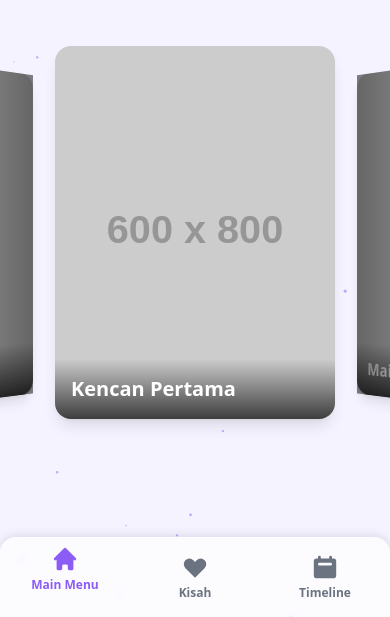
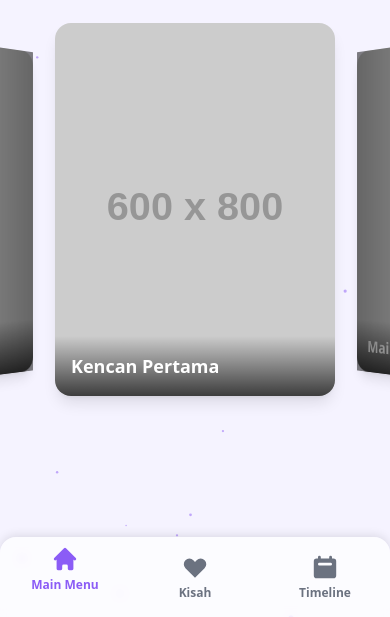
Before and after one commit to yayangurayan/gembul, a website: page home.html in a window 390 px wide. Both pictures are taken after a click on the button "Main Menu". Shown: the part 227-844 px from the top of the page. Drawn offline with nearby package versions, Linux system fonts and the light colour scheme; placeholder pictures from the web are drawn by us.

Commit message:
update main

```diff
--- a/home.html
+++ b/home.html
@@ -12,7 +12,7 @@
     <!-- SwiperJS CSS -->
     <link rel="stylesheet" href="https://unpkg.com/swiper/swiper-bundle.min.css" />
 </head>
-<body class="bg-violet-50 text-gray-800 dark:bg-gray-900 dark:text-gray-200 font-sans transition-colors duration-500 opacity-0">
+<body class="bg-violet-50 text-gray-800 dark:bg-gray-900 dark:text-gray-200 font-sans transition-colors duration-500 opacity-0 overflow-x-hidden">
 
     <!-- Canvas for background particle animation -->
     <canvas id="particle-canvas" class="fixed top-0 left-0 w-full h-full -z-10"></canvas>
@@ -30,9 +30,9 @@
             <h2 class="text-4xl md:text-5xl text-violet-500 dark:text-violet-400" style="font-family: 'Dancing Script', cursive;">Dunia Gembyul</h2>
         </header>
 
-        <main id="content-area" class="relative">
+        <main id="content-area" class="relative min-h-[60vh]">
             <!-- Page 1: Main Menu (Moment Gallery) -->
-            <section id="main-menu-page" class="page-content">
+            <section id="main-menu-page" class="page-content is-active">
                 <div class="text-center mb-6 px-4">
                     <p id="random-quote" class="text-gray-500 dark:text-gray-400 italic">"Di antara milyaran manusia, hatiku memilihmu."</p>
                 </div>
@@ -52,7 +52,7 @@
             </section>
 
             <!-- Page 2: The Story -->
-            <section id="kisah-page" class="page-content hidden px-4 sm:px-6 md:px-10 lg:px-20">
+            <section id="kisah-page" class="page-content px-4 sm:px-6 md:px-10 lg:px-20">
                  <div class="content-wrapper max-w-3xl w-full bg-white dark:bg-gray-800/50 rounded-2xl shadow-lg p-6 md:p-8 mx-auto">
                     <h3 class="text-2xl md:text-3xl font-bold text-center text-violet-500 dark:text-violet-400 mb-4" style="font-family: 'Dancing Script', cursive;">Perjalanan Kisah Kita</h3>
                     <div class="space-y-4 text-gray-600 dark:text-gray-300 text-sm sm:text-base md:text-lg text-justify leading-relaxed">
@@ -63,7 +63,7 @@
             </section>
 
             <!-- Page 3: Timeline & Hopes -->
-            <section id="timeline-page" class="page-content hidden px-4 sm:px-6">
+            <section id="timeline-page" class="page-content px-4 sm:px-6">
                 <div class="content-wrapper max-w-2xl w-full mx-auto">
                     <div class="bg-gradient-to-r from-violet-500 to-purple-500 text-white text-center rounded-xl shadow-lg p-4 md:p-6 mb-8">
                         <p class="font-semibold text-base sm:text-lg">Kita telah bersama selama...</p>
--- a/src/input.css
+++ b/src/input.css
@@ -4,7 +4,6 @@
 
 /* --- FONT & BODY DEFAULTS --- */
 body { font-family: 'Poppins', sans-serif; }
-/* Prevents blue highlight on tap in mobile */
 * { -webkit-tap-highlight-color: transparent; }
 
 /* --- LOGIN & GLOBAL ANIMATIONS --- */
@@ -13,20 +12,27 @@ body { font-family: 'Poppins', sans-serif; }
 @keyframes shake { 10%, 90% { transform: translateX(-1px); } 20%, 80% { transform: translateX(2px); } 30%, 50%, 70% { transform: translateX(-4px); } 40%, 60% { transform: translateX(4px); } }
 .animate-shake { animation: shake 0.82s cubic-bezier(.36,.07,.19,.97) both; }
 
-/* --- MAIN PAGE & NAVIGATION --- */
+/* --- NEW: PAGE TRANSITION SYSTEM --- */
 .page-content {
-    @apply w-full py-4;
+    @apply absolute top-0 left-0 w-full h-full flex flex-col items-center justify-center p-4 transition-all duration-500 ease-in-out;
+    opacity: 0;
+    transform: scale(0.98) translateY(10px);
+    pointer-events: none; /* Make non-active pages non-interactive */
 }
-.content-wrapper {
-    @apply transition-transform duration-500;
+.page-content.is-active {
+    opacity: 1;
+    transform: scale(1) translateY(0);
+    pointer-events: auto; /* Make active page interactive */
 }
+
+/* --- NAVIGATION --- */
 .active-nav { color: #8b5cf6; /* text-violet-500 */ transform: translateY(-8px); }
 .dark .active-nav { color: #a78bfa; /* text-violet-400 */ }
 
 /* --- RESPONSIVE GALLERY WITH COVERFLOW EFFECT & NAVIGATION --- */
 .swiper-container {
     width: 100%;
-    max-width: calc(100% - 100px); /* Make space for nav buttons on larger screens */
+    max-width: calc(100% - 100px); /* Space for nav buttons on desktop */
     padding-top: 25px;
     padding-bottom: 50px;
 }
@@ -39,9 +45,9 @@ body { font-family: 'Poppins', sans-serif; }
 }
 .gallery-card img { @apply w-full h-full object-cover; }
 .gallery-card .overlay { @apply absolute bottom-0 left-0 right-0 p-4 bg-gradient-to-t from-black/70 to-transparent; }
-.gallery-card .overlay h4 { @apply text-white text-xl font-bold; }
+.gallery-card .overlay h4 { @apply text-white text-lg sm:text-xl font-bold; }
 
-/* NEW: Gallery Navigation Buttons */
+/* Gallery Navigation Buttons */
 .gallery-nav {
     @apply absolute top-1/2 -translate-y-1/2 z-10 w-12 h-12 rounded-full bg-white/50 dark:bg-gray-800/50 backdrop-blur-sm text-violet-500 dark:text-violet-400 shadow-lg transition hover:scale-110 active:scale-95 hidden md:flex items-center justify-center;
 }
@@ -58,6 +64,7 @@ body { font-family: 'Poppins', sans-serif; }
     @apply opacity-30 cursor-not-allowed;
 }
 
+/* Responsive adjustments */
 @media (min-width: 768px) {
     .swiper-slide { width: 40%; max-width: 320px; }
     .swiper-container { padding-top: 50px; }
--- a/src/js/main.js
+++ b/src/js/main.js
@@ -67,6 +67,7 @@ document.addEventListener('DOMContentLoaded', () => {
 
     function setupNavigation() {
         const navContainer = document.querySelector('nav');
+        const navButtons = [];
         const pages = document.querySelectorAll('.page-content');
         const navItems = [
             { id: 'main-menu-page', icon: '<svg xmlns="http://www.w3.org/2000/svg" class="h-7 w-7 mb-1" viewBox="0 0 20 20" fill="currentColor"><path d="M10.707 2.293a1 1 0 00-1.414 0l-7 7a1 1 0 001.414 1.414L4 10.414V17a1 1 0 001 1h2a1 1 0 001-1v-2a1 1 0 011-1h2a1 1 0 011 1v2a1 1 0 001 1h2a1 1 0 001-1v-6.586l.293.293a1 1 0 001.414-1.414l-7-7z" /></svg>', label: 'Main Menu' },
@@ -82,12 +83,13 @@ document.addEventListener('DOMContentLoaded', () => {
             if (item.id === 'main-menu-page') button.classList.add('active-nav');
 
             button.addEventListener('click', () => {
-                pages.forEach(page => page.classList.add('hidden'));
+                pages.forEach(p => p.classList.remove('is-active'));
                 const targetPage = document.getElementById(item.id);
-                targetPage.classList.remove('hidden');
-                document.querySelectorAll('.nav-button').forEach(btn => btn.classList.remove('active-nav'));
+                targetPage.classList.add('is-active');
+                navButtons.forEach(btn => btn.classList.remove('active-nav'));
                 button.classList.add('active-nav');
             });
+            navButtons.push(button);
             navContainer.appendChild(button);
         });
     }
@@ -100,6 +102,7 @@ document.addEventListener('DOMContentLoaded', () => {
             slide.innerHTML = `<div class="gallery-card" data-id="${memory.id}"><img src="${memory.image}" alt="${memory.title}" loading="lazy"><div class="overlay"><h4>${memory.title}</h4></div></div>`;
             galleryWrapper.appendChild(slide);
         });
+
         new Swiper('.swiper-container', {
             effect: 'coverflow',
             grabCursor: true,
```
Also changed, not shown: dist/output.css.
